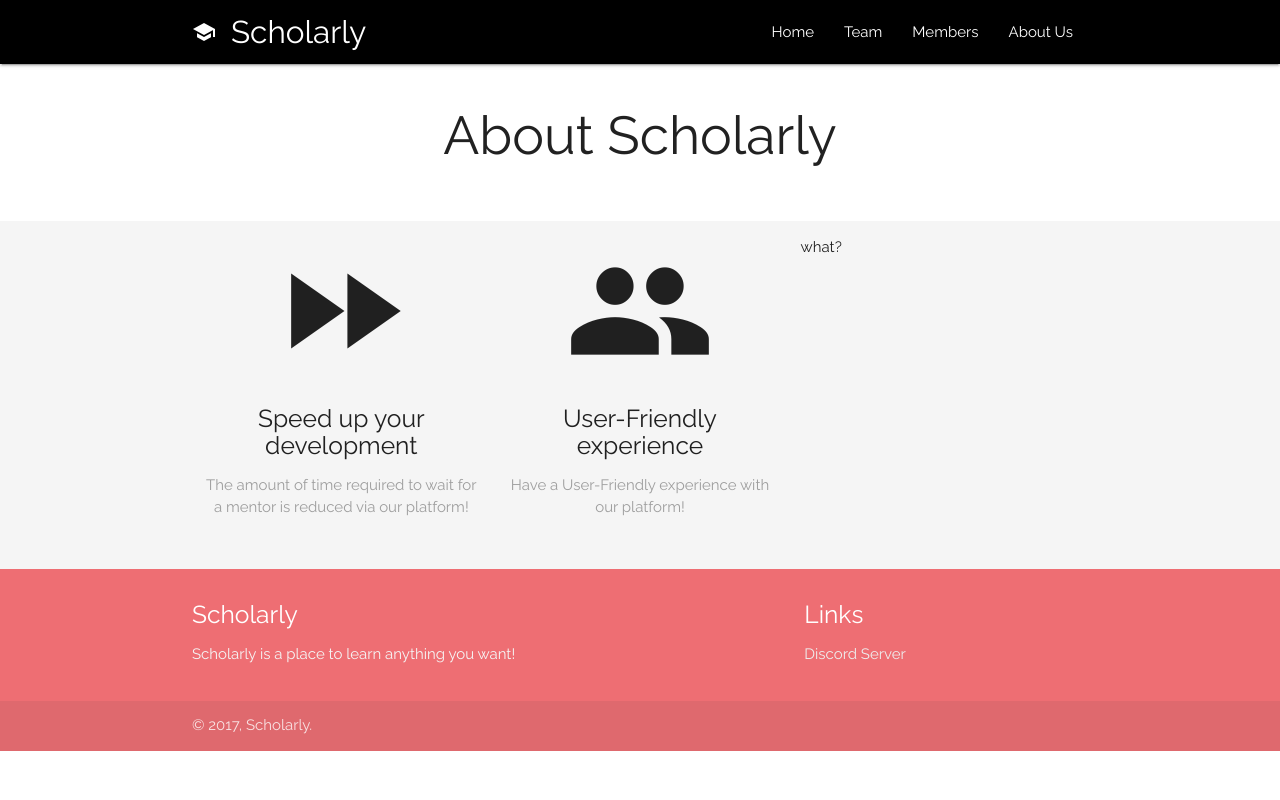
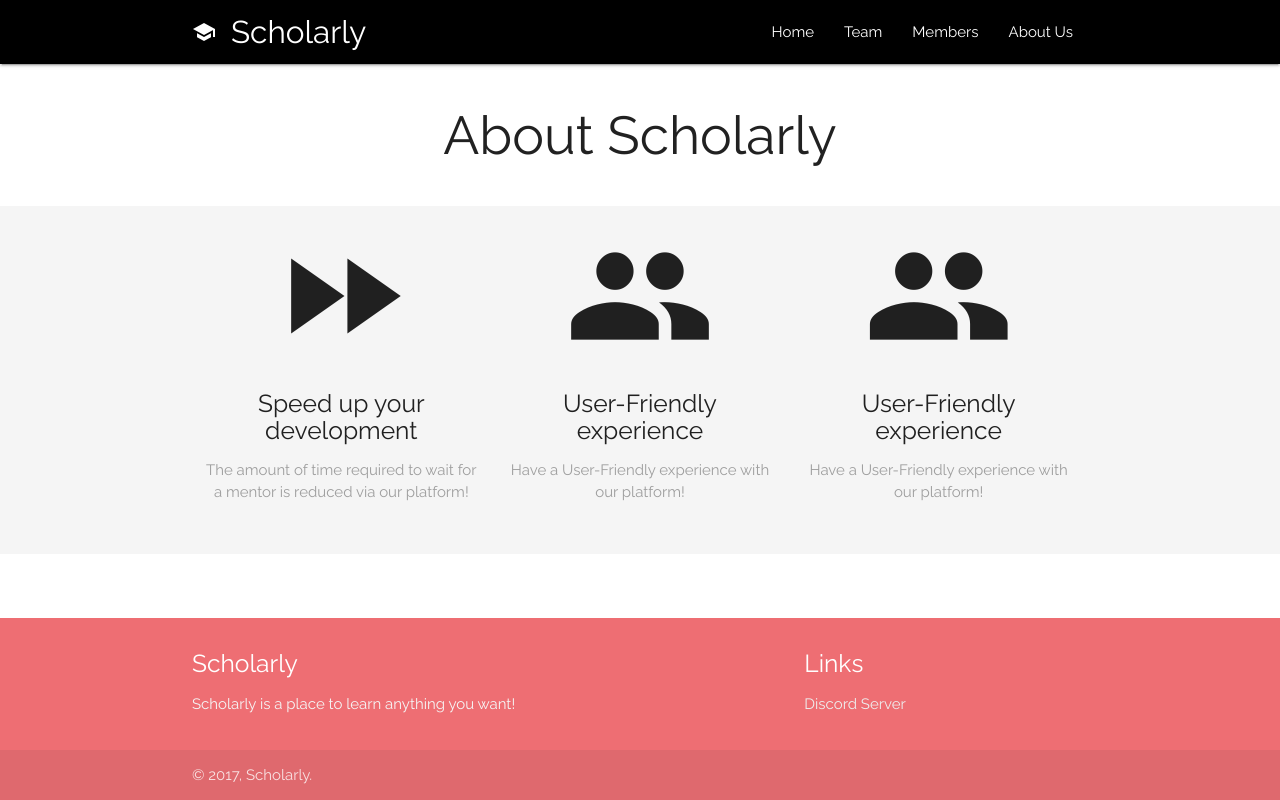
Before and after one commit to nikedia/ScholarlyWeb, an Angular app: page /aboutus in a window 1280 px wide. Built offline with nearby package versions, Linux system fonts and the light colour scheme.

Commit message:
Bottom Footer
Placed footer at bottom of the screen.

```diff
--- a/src/app/about-us/about-us.component.html
+++ b/src/app/about-us/about-us.component.html
@@ -2,22 +2,24 @@
   <div class="row container">
     <h2 class="header center">About Scholarly</h2>
   </div>
-</div>
 
   <div class="section grey lighten-4">
     <div class="row container">
-    <div class="col s4 center">
+      <div class="achivement-sec col s4 center">
         <i class="material-icons">fast_forward</i>
         <h5>Speed up your development</h5>
         <p class="grey-text">The amount of time required to wait for a mentor is reduced via our platform!</p>
       </div>
-    <div class="col s4 center">
+      <div class="achivement-sec col s4 center">
         <i class="material-icons">group</i>
         <h5>User-Friendly experience</h5>
         <p class="grey-text">Have a User-Friendly experience with our platform!</p>
       </div>
-    <div class="col s4">
-      what?
+      <div class="achivement-sec col s4 center">
+        <i class="material-icons">group</i>
+        <h5>User-Friendly experience</h5>
+        <p class="grey-text">Have a User-Friendly experience with our platform!</p>
       </div>
     </div>
   </div>
+</div>
--- a/src/app/about-us/about-us.component.scss
+++ b/src/app/about-us/about-us.component.scss
@@ -1,3 +1,10 @@
 .material-icons {
   font-size: 150px !important;
 }
+
+.fullscreen {
+  display: flex;
+  align-items: center;
+  justify-content: center;
+  flex-direction: column;
+}
--- a/src/app/footer/footer.component.scss
+++ b/src/app/footer/footer.component.scss
@@ -0,0 +1,6 @@
+.page-footer {
+  position: fixed;
+  bottom: 0;
+  right: 0;
+  left: 0;
+}
--- a/src/app/team/team.component.html
+++ b/src/app/team/team.component.html
@@ -5,7 +5,4 @@
 </div>
 
 <div class="section grey lighten-4">
-  <div class="row container">
-    what?
-  </div>
 </div>
```
Also changed, not shown: src/app/footer/footer.component.html (line endings or trailing spaces). Lines whose indentation alone changed are shown as unchanged.
